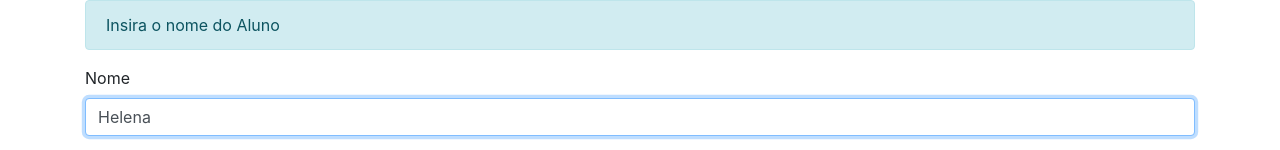
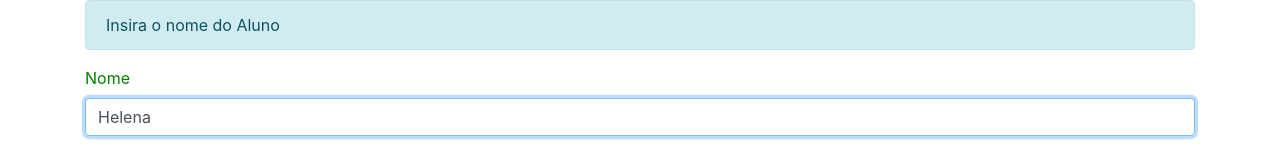
Before and after one commit to andersonblopes/hello-world-angular, an Angular app: page / in a window 1280 px wide. Shown: the top 150 px of the page. Built offline with nearby package versions, Linux system fonts and the light colour scheme.

Commit message:
Adicionando estilos CSS em componentes.

```diff
--- a/src/app/aluno-card/aluno-card.component.ts
+++ b/src/app/aluno-card/aluno-card.component.ts
@@ -3,7 +3,14 @@ import { Component, OnInit, Input } from '@angular/core';
 @Component({
   selector: 'app-aluno-card',
   templateUrl: './aluno-card.component.html',
-  styleUrls: ['./aluno-card.component.css']
+  //styleUrls: ['./aluno-card.component.css']
+  styles: [
+   `
+      .card-block{
+        text-transform: uppercase;
+      }
+    `
+  ]
 })
 export class AlunoCardComponent {
   @Input('object') aluno : any
--- a/src/app/aluno-form/aluno-form.component.css
+++ b/src/app/aluno-form/aluno-form.component.css
@@ -0,0 +1,3 @@
+label {
+    color: green;
+}
```
